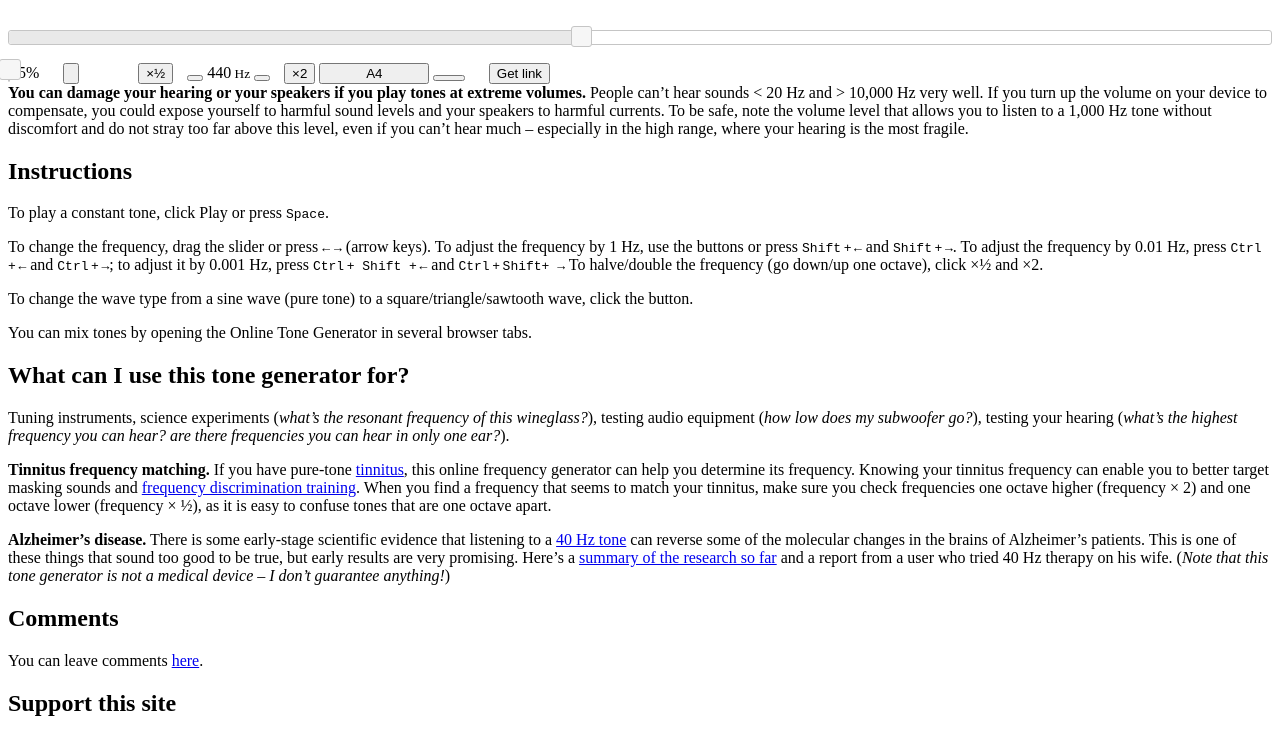
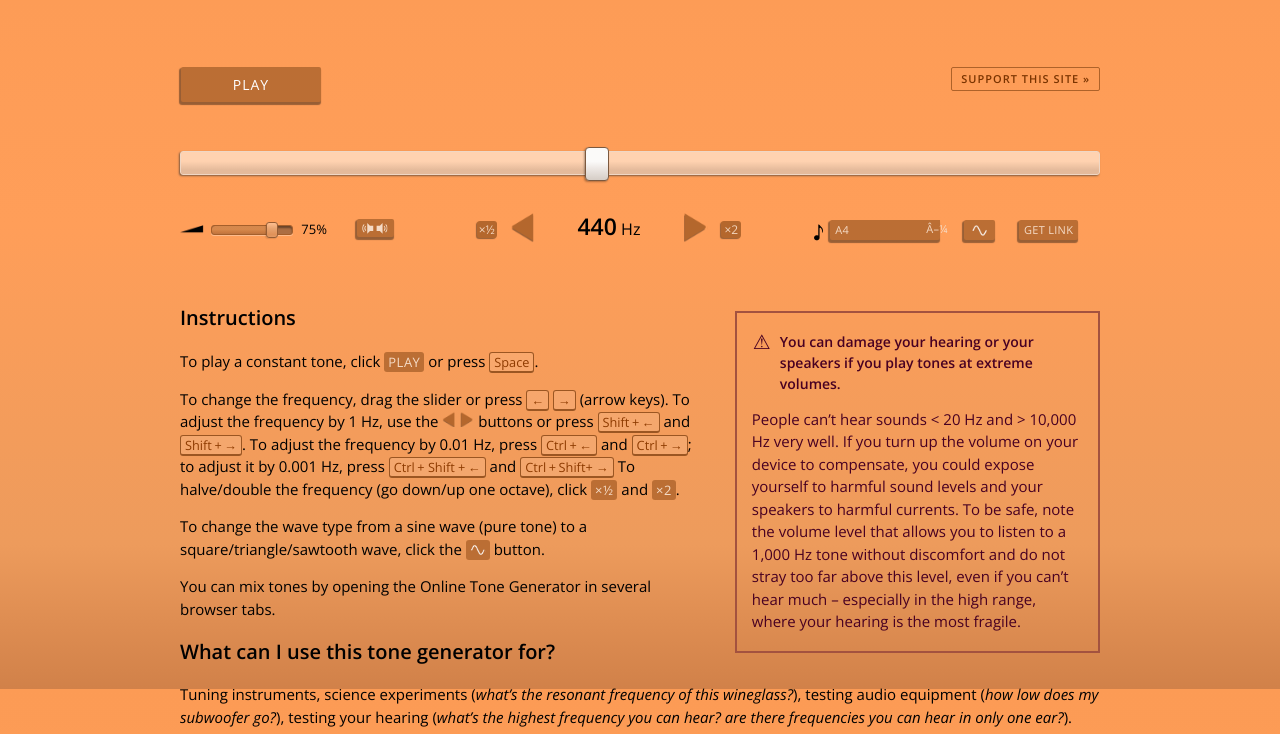
Before and after one commit to olivier-sonrel/mixtape, a plain HTML site: page public/index.html in a window 1280 px wide. Shown: the part 111-845 px from the top of the page. Drawn offline with nearby package versions, Linux system fonts and the light colour scheme; no server answers.

Commit message:
rouz google

```diff
--- a/public/index.html
+++ b/public/index.html
@@ -15,10 +15,10 @@
     <link rel="stylesheet" href="//ajax.googleapis.com/ajax/libs/jqueryui/1.11.4/themes/smoothness/jquery-ui.css">
     <script src="//ajax.googleapis.com/ajax/libs/jquery/1.12.0/jquery.min.js"></script>
     <script src="//ajax.googleapis.com/ajax/libs/jqueryui/1.11.4/jquery-ui.min.js"></script>
-    <link rel="stylesheet" type="text/css" ng-href="styles/tone-generator.css">
+    <link rel="stylesheet" type="text/css" href="../styles/tone-generator.css">
     <link rel="shortcut icon" href="tone-generator-favicon.png">
     <link rel="apple-touch-icon" href="tone-generator-apple.png" sizes="180x180">
-    <script src="scripts/frequency-generator.js"></script>
+    <script src="../scripts/frequency-generator.js"></script>
 
 </head>
 <body>
--- a/scripts/frequency-generator.js
+++ b/scripts/frequency-generator.js
@@ -1,4 +1,4 @@
-'use strict';
+//'use strict';
 var DEFAULT_VOLUME = .75
     , FADE_TIME = .5
     , MIN_FREQ = 1
```
